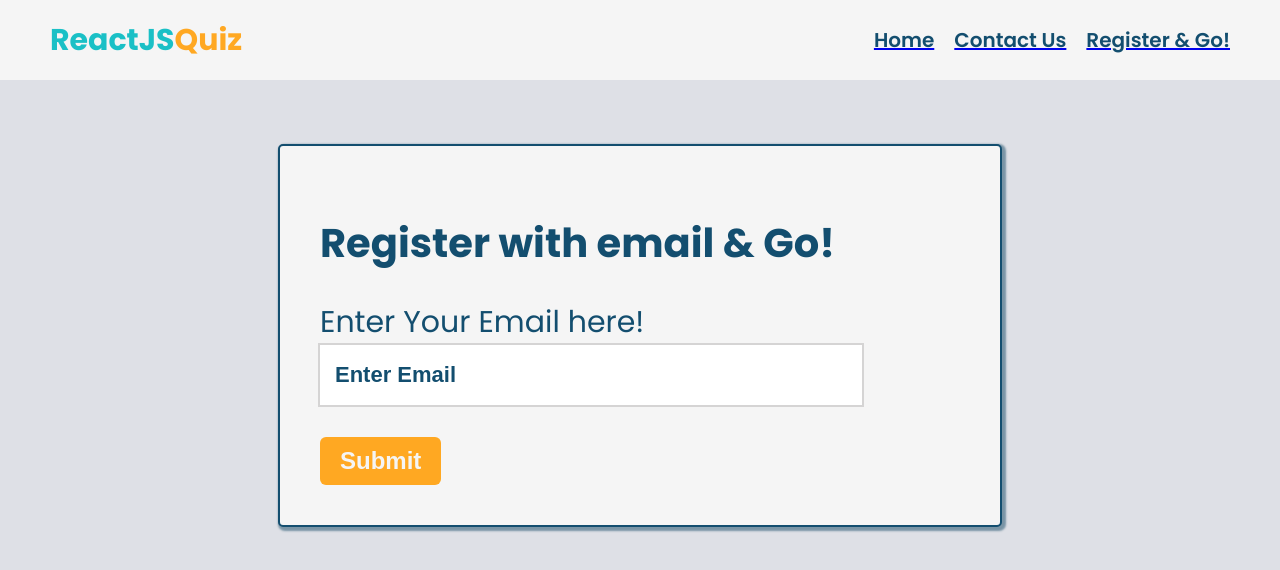
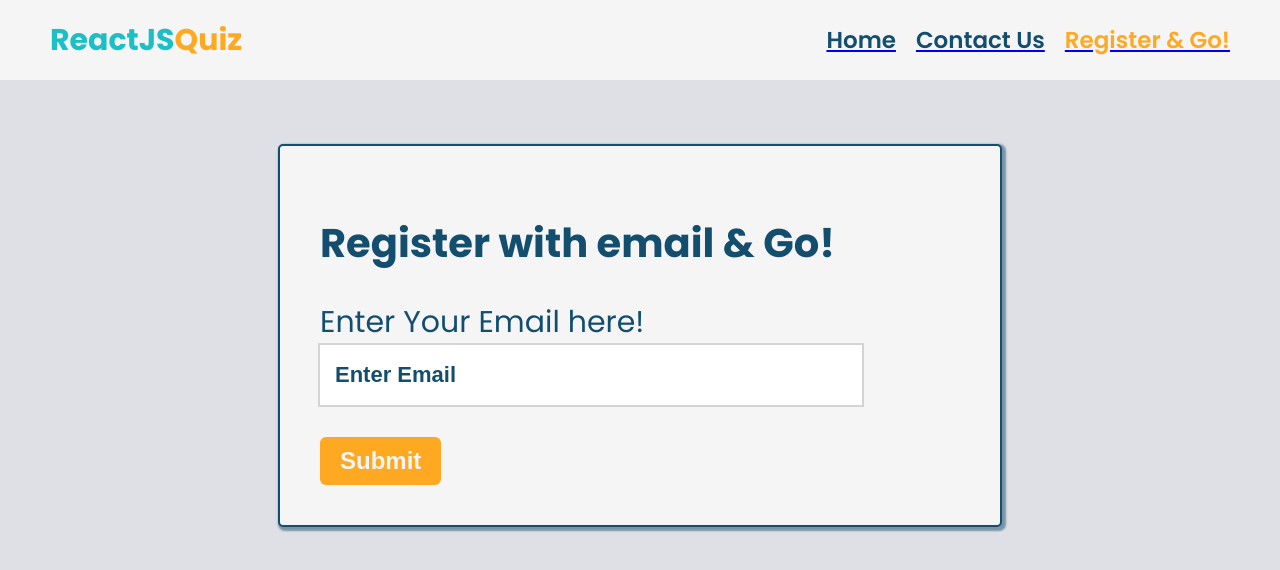
Before and after one commit to RushikeshDantakale/webquiz, a React (Vite) app: page /user/register in a window 1280 px wide. Shown: the top 570 px of the page. Built offline with nearby package versions, Linux system fonts and the light colour scheme.

Commit message:
register page resonsive

```diff
--- a/src/App.css
+++ b/src/App.css
@@ -47,7 +47,7 @@ body{
 .nav-items{
     color: #134E6F;
     font-weight: 600;
-    font-size: 20px;
+    font-size: 23px;
     cursor: pointer;
 }
 
@@ -199,3 +199,32 @@ body{
 .count-inner{
     color: #134d6f6b;
 }
+
+.navbar-active{
+    color: #FFA822 !important;
+    outline: none !important;
+    border: none !important;
+}
+
+
+/* Responsiveness Starts From Here */
+/* for register */
+
+@media (max-width : 768px){
+    .nav-outer{
+        display: none;
+    }
+
+    .contact{
+        width: 60% !important;
+    }
+
+    .contact h1{
+        font-size: 26px;
+    }
+
+    .contact label{
+        font-size: 22px;
+    }
+
+}
--- a/src/components/Navbar.jsx
+++ b/src/components/Navbar.jsx
@@ -1,7 +1,8 @@
 import React from 'react'
-import { NavLink } from "react-router-dom";
+import { NavLink, useLocation } from "react-router-dom";
 
 export default function Navbar({sub}) {
+  const {pathname} = useLocation();
   return (
     <div className='w-100 navbar'>
       <div className='logo'>ReactJS<span className='logo-inner'>Quiz</span></div>
@@ -9,14 +10,15 @@ export default function Navbar({sub}) {
         sub=="home"
         ?
         <div className='nav-outer'>
-        <NavLink to="/">
-            <div className='nav-items'>Home</div>
+            <NavLink to="/">
+              <div className={`nav-items ${pathname == "/" ? "navbar-active" : ""}`}>Home</div>
             </NavLink>
+
             <NavLink to="/user/contact">
-              <div className='nav-items'>Contact Us</div>
+              <div className={`nav-items ${pathname == "/user/contact" ? "navbar-active" : ""}`}>Contact Us</div>
             </NavLink>
             <NavLink to="/user/register">
-              <div className='nav-items'>Register & Go!</div>
+              <div className={`nav-items ${pathname == "/user/register" ? "navbar-active" : ""}`}>Register & Go!</div>
             </NavLink>
        </div>
         :
--- a/src/pages/Home.jsx
+++ b/src/pages/Home.jsx
@@ -1,8 +1,14 @@
 import React from 'react'
 import Navbar from '../components/Navbar'
+import { useLocation } from 'react-router-dom'
 
 export default function Home() {
-  return (
+
+  const {pathname} = useLocation();
+  console.log(pathname , 8);
+  return (<>
     <Navbar sub={"home"}/>
+    {pathname}
+    </>
   )
 }
```
